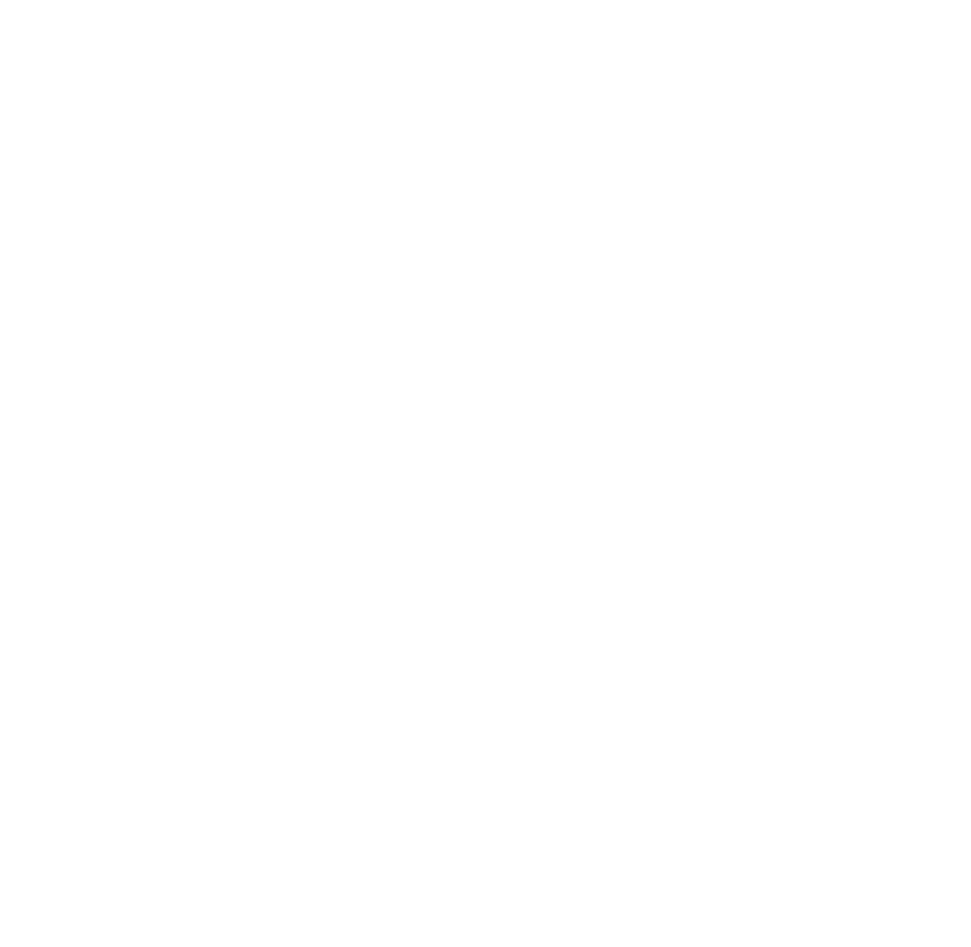
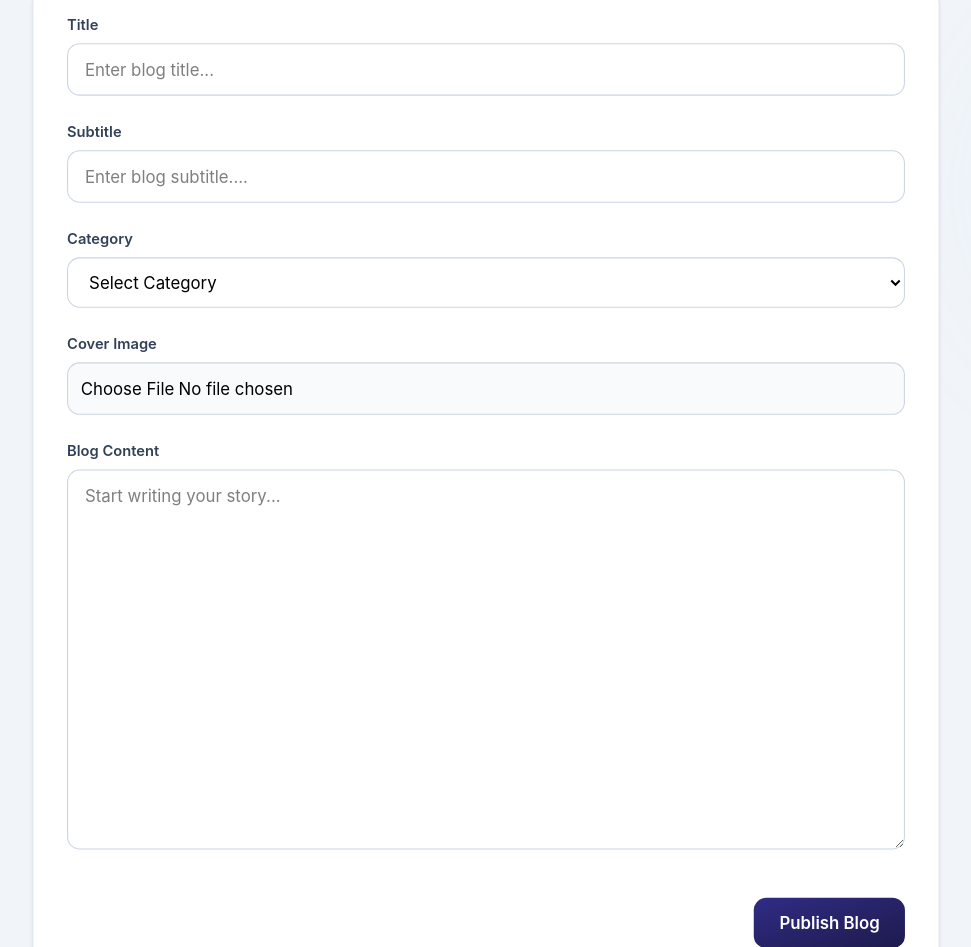
Before and after one commit to Aashishh05/Blog-Project, a React (Vite) app in the folder frontend/: page /blogform in a window 1280 px wide. Before the commit this address had no page. Shown: the part 265-1212 px from the top of the page, without its empty margins (154-1125 px from the left). Before the commit the page ends 800 px from the top, so only its background shows below. Built offline with nearby package versions, Linux system fonts and the light colour scheme.

Commit message:
created blog form

```diff
--- a/frontend/src/App.jsx
+++ b/frontend/src/App.jsx
@@ -5,6 +5,7 @@
 import Signup from "./Pages/User/Signup";
 import Homepage from "./Pages/Homepage";
 import Blogdetails from "./Pages/Blogdetails";
+import BlogForm from "./Pages/Admin/BlogForm";
 const App = () => {
   return (
     <div>
@@ -16,6 +17,7 @@
         <Route path="/login" element={<Login />} />
         <Route path="/signup" element={<Signup />} />
         <Route path="/blogdetails" element={<Blogdetails />} />
+        <Route path="/blogform" element={<BlogForm />} />
       </Routes>
     </div>
   );
--- /dev/null
+++ b/frontend/src/Pages/Admin/BlogForm.jsx
@@ -0,0 +1,191 @@
+import React from "react";
+import { Formik } from "formik";
+import * as Yup from "yup";
+import Navbar from "../../Components/Navbar";
+
+const BlogSchema = Yup.object({
+  title: Yup.string()
+    .min(5, "Title must be at least 5 characters")
+    .required("Title is required"),
+
+  category: Yup.string().required("Please select a category"),
+
+  description: Yup.string()
+    .max(200, "Description cannot exceed 200 characters")
+    .required("Description is required"),
+
+  content: Yup.string()
+    .min(50, "Content is too short")
+    .required("Content is required"),
+});
+const BlogForm = () => {
+  const handleSubmit = (values) => {
+    console.log(values);
+  };
+
+  return (
+    <div className="min-h-screen bg-slate-100">
+      <Navbar />
+
+      <div className="max-w-4xl mx-auto px-4 py-10">
+        <div className="mb-8">
+          <span className="inline-flex items-center px-4 py-2 rounded-full bg-cyan-100 text-cyan-700 text-sm font-semibold tracking-wide">
+            ✍️ Create Blog
+          </span>
+
+          <h1 className="text-4xl font-bold text-slate-900 mt-2">
+            Write a New Story
+          </h1>
+
+          <p className="text-slate-500 mt-2">
+            Share your ideas, knowledge and experiences with the world.
+          </p>
+        </div>
+
+        <Formik
+          initialValues={{
+            title: "",
+            category: "",
+            subtitle: "",
+            content: "",
+            coverImage: null,
+          }}
+          validationSchema={BlogSchema}
+          onSubmit={handleSubmit}
+        >
+          {({
+            values,
+            errors,
+            touched,
+            handleChange,
+            handleBlur,
+            handleSubmit,
+            setFieldValue,
+          }) => (
+            <form
+              onSubmit={handleSubmit}
+              className="bg-white rounded-3xl shadow-sm border border-slate-200 p-8 space-y-6 hover:shadow-2xl scale-105 transition-all duration-300"
+            >
+              <div>
+                <label className="block text-sm font-semibold text-slate-700 mb-2">
+                  Title
+                </label>
+
+                <input
+                  type="text"
+                  name="title"
+                  placeholder="Enter blog title..."
+                  value={values.title}
+                  onChange={handleChange}
+                  onBlur={handleBlur}
+                  className="w-full px-4 py-3 rounded-xl border border-slate-300 focus:border-cyan-500 focus:ring-1 focus:ring-cyan-100 outline-none transition"
+                />
+
+                {errors.title && touched.title && (
+                  <p className="text-red-500 text-sm mt-1">{errors.title}</p>
+                )}
+              </div>
+
+              <div>
+                <label className="block text-sm font-semibold text-slate-700 mb-2">
+                  Subtitle
+                </label>
+
+                <input
+                  type="text"
+                  name="subtitle"
+                  placeholder="Enter blog subtitle...."
+                  value={values.subtitle}
+                  onChange={handleChange}
+                  onBlur={handleBlur}
+                  className="w-full px-4 py-3 rounded-xl border border-slate-300 focus:border-cyan-500 focus:ring-1 focus:ring-cyan-100 outline-none transition"
+                />
+
+                {errors.description && touched.description && (
+                  <p className="text-red-500 text-sm mt-1">
+                    {errors.description}
+                  </p>
+                )}
+              </div>
+
+              <div>
+                <label className="block text-sm font-semibold text-slate-700 mb-2">
+                  Category
+                </label>
+
+                <select
+                  name="category"
+                  value={values.category}
+                  onChange={handleChange}
+                  onBlur={handleBlur}
+                  className="w-full px-4 py-3 rounded-xl border border-slate-300 focus:border-cyan-500 focus:ring-1 focus:ring-cyan-100 outline-none transition"
+                >
+                  <option value="">Select Category</option>
+                  <option value="Technology">Technology</option>
+                  <option value="Programming">Programming</option>
+                  <option value="Web Development">Web Development</option>
+                  <option value="AI & Machine Learning">
+                    AI & Machine Learning
+                  </option>
+                  <option value="Design">Design</option>
+                  <option value="Lifestyle">Lifestyle</option>
+                </select>
+
+                {errors.category && touched.category && (
+                  <p className="text-red-500 text-sm mt-1">{errors.category}</p>
+                )}
+              </div>
+
+              <div>
+                <label className="block text-sm font-semibold text-slate-700 mb-2">
+                  Cover Image
+                </label>
+
+                <input
+                  type="file"
+                  accept="image/*"
+                  name="image"
+                  onChange={(event) =>
+                    setFieldValue("coverImage", event.currentTarget.files[0])
+                  }
+                  className="w-full border border-slate-300 rounded-xl p-3 bg-slate-50"
+                />
+              </div>
+
+              <div>
+                <label className="block text-sm font-semibold text-slate-700 mb-2">
+                  Blog Content
+                </label>
+
+                <textarea
+                  rows={14}
+                  name="content"
+                  placeholder="Start writing your story..."
+                  value={values.content}
+                  onChange={handleChange}
+                  onBlur={handleBlur}
+                  className="w-full px-4 py-3 rounded-xl border border-slate-300 focus:border-cyan-500 focus:ring-1 focus:ring-cyan-100 outline-none transition"
+                />
+
+                {errors.content && touched.content && (
+                  <p className="text-red-500 text-sm mt-1">{errors.content}</p>
+                )}
+              </div>
+
+              <div className="flex justify-end gap-4 pt-4">
+                <button
+                  type="submit"
+                  className="px-6 py-3 rounded-xl bg-gradient-to-br from-indigo-900 to-indigo-950 text-white font-semibold hover:shadow-lg hover:shadow-cyan-500/20 transition"
+                >
+                  Publish Blog
+                </button>
+              </div>
+            </form>
+          )}
+        </Formik>
+      </div>
+    </div>
+  );
+};
+
+export default BlogForm;
```
